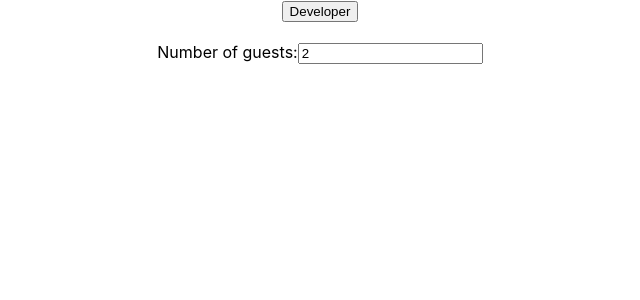
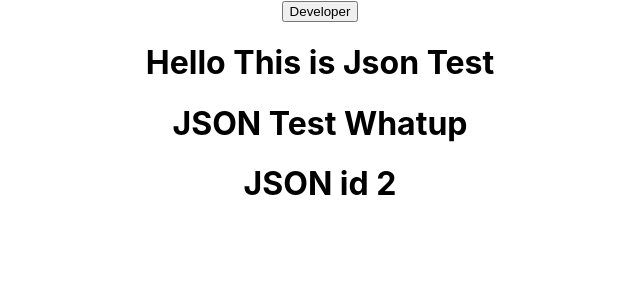
Before and after one commit to faiichann/mit-app, a React (Create React App) app: page / in a window 1280 px wide. Shown: the top 300 px of the page, without its empty margins (320-960 px from the left). Built offline with nearby package versions, Linux system fonts and the light colour scheme.

Commit message:
json calling test

```diff
--- a/src/App.js
+++ b/src/App.js
@@ -2,7 +2,8 @@ import './App.css';
 // import View from './component/View'
 // import Test1 from './component/Tet'
 // import DragDropLabel from './component/DragDropL'
-import LabelCreate from './component/LabelCreate'
+// import LabelCreate from './component/LabelCreate'
+import JsonTest from './component/Testjson'
 import history from  './history'
 
 function App() {
@@ -10,7 +11,7 @@ function App() {
     <div className="App">
         <button onClick={() => history.push('/Dev')}>Developer</button>
         {/* <Test1 name="faii"/> */}
-        <LabelCreate/>
+        <JsonTest/>
     </div>
   )
 }
--- /dev/null
+++ b/src/component/Testjson.js
@@ -0,0 +1,19 @@
+import React, { Component } from 'react';
+import jsonData from '../jsonFolder/Testjson1'
+
+class JsonTest extends Component {
+    render() {
+        return (
+            <div>
+                <h1>Hello This is Json Test</h1>
+                {jsonData.map(jsonitem => {
+                    return(
+                    <h1>{ jsonitem.name1 }</h1>
+                        )
+                })}
+            </div>
+        )
+    }
+}
+
+export default JsonTest
--- /dev/null
+++ b/src/jsonFolder/Testjson1.json
@@ -0,0 +1,12 @@
+[
+    {
+        "id" : 1,
+        "name1" : "JSON Test Whatup",
+        "name2" : "JB Test JSON"
+    },
+    {
+        "id" : 2,
+        "name1" : "JSON id 2",
+        "name2" : "Name 2 id 2"
+    }
+]
```
